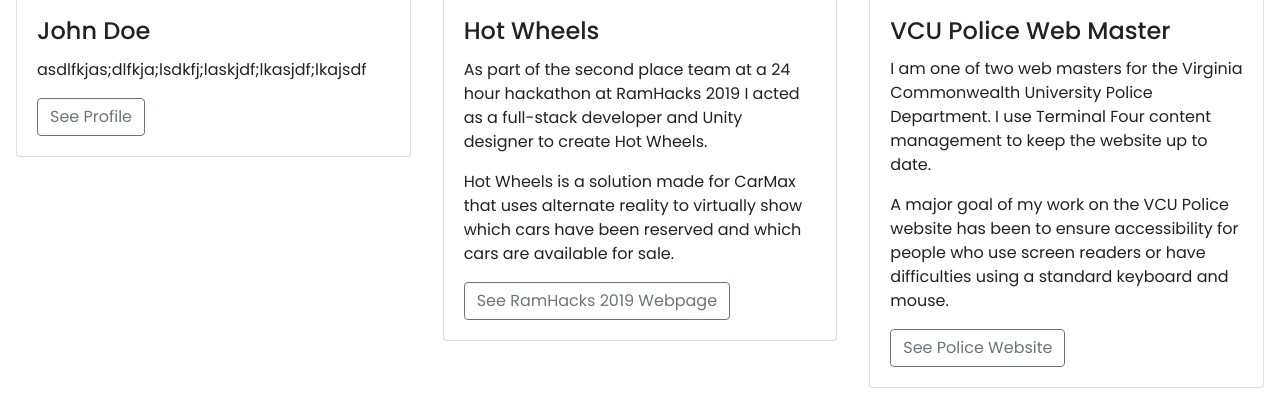
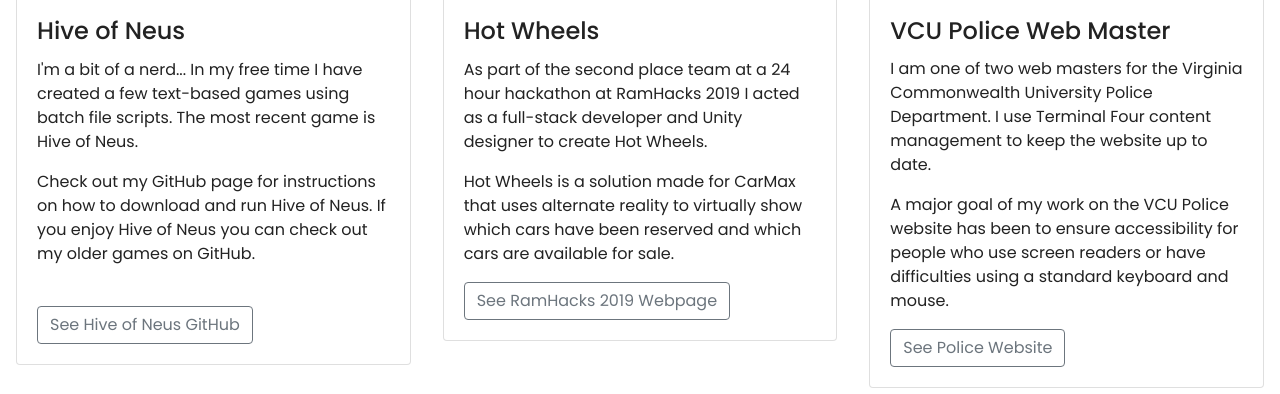
Before and after one commit to napierbw/PortfolioWebsite, a plain HTML site: page index.html in a window 1280 px wide. Shown: the part 1446-1840 px from the top of the page. Drawn offline with nearby package versions, Linux system fonts and the light colour scheme.

Commit message:
Add files via upload

```diff
--- a/index.html
+++ b/index.html
@@ -58,7 +58,7 @@
         </ul>
         <div class="carousel-inner">
             <div class="carousel-item active">
-                <img src="img/background.jpg">
+                <img src="img/background3.jpg">
                 <div class="carousel-caption">
                     <h1 class="display-2">Benjamin Napier</h1>
                     <h3>Software Engineer | IT Technician | Web Master</h3>
@@ -70,7 +70,7 @@
                 <img src="img/background2.jpg">
             </div>
             <div class="carousel-item">
-                <img src="img/background3.jpg">
+                <img src="img/background.jpg">
             </div>
         </div>
     </div>
@@ -156,9 +156,10 @@
                 <div class="card">
                     <img class="card-img-top" src="img/background.jpg" alt="">
                     <div class="card-body">
-                        <h4 class="card-title">John Doe</h4>
-                        <p class="card-text">asdlfkjas;dlfkja;lsdkfj;laskjdf;lkasjdf;lkajsdf</p>
-                        <a href="#" class="btn btn-outline-secondary">See Profile</a>
+                        <h4 class="card-title">Hive of Neus</h4>
+                        <p class="card-text">I'm a bit of a nerd... In my free time I have created a few text-based games using batch file scripts. The most recent game is Hive of Neus.</p>
+                        <p class="card-text">Check out my GitHub page for instructions on how to download and run Hive of Neus. If you enjoy Hive of Neus you can check out my older games on GitHub.<br></br></p>
+                        <a href="https://github.com/napierbw/Hive_of_Neus" class="btn btn-outline-secondary">See Hive of Neus GitHub</a>
                     </div>
                 </div>
             </div>
```
Also changed, not shown: img/background.jpg, 1 other file.
